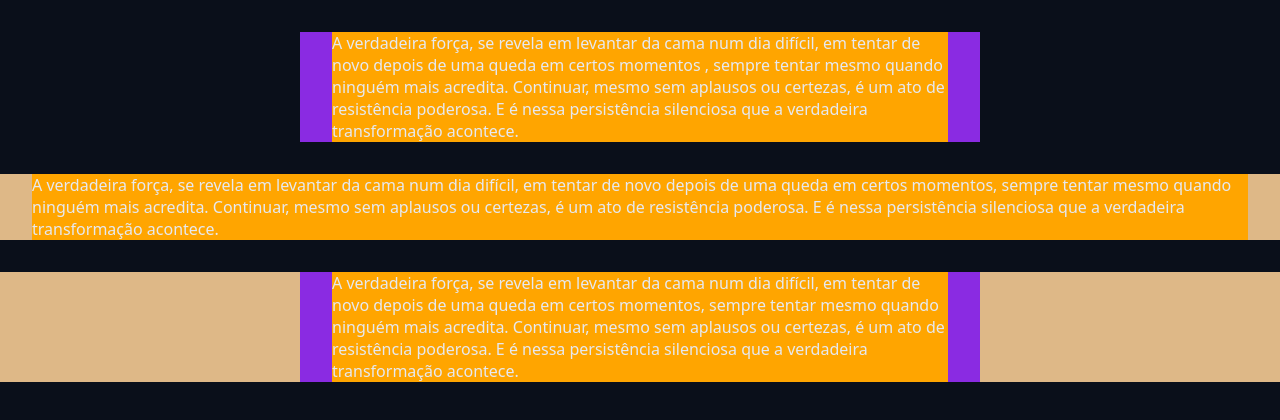
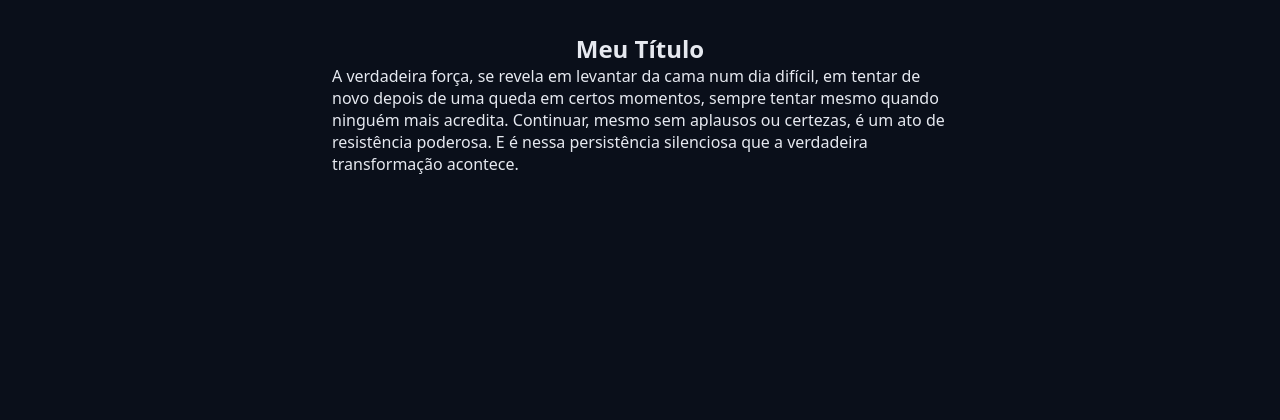
Before and after one commit to Leosansu/Project-Pomodoro, a React (Vite) app: page / in a window 1280 px wide. Shown: the top 420 px of the page. Built offline with nearby package versions, Linux system fonts and the light colour scheme.

Commit message:
Foi criado um component da configuração de centralizar o conteúdo da pg, chamado Container-Fluid.

```diff
--- a/src/App.tsx
+++ b/src/App.tsx
@@ -4,6 +4,7 @@ import { FloppyDisk } from 'phosphor-react';
 
 import './styles/tema.css';
 import './styles/global.css';
+import { ContainerFluid } from './components/ContainerFluid';
 
 
 // componente do react é uma função que utiliza o nome em pascal case
@@ -11,34 +12,19 @@ import './styles/global.css';
 export function App() {
   return (
     // jsx só pode ter um elemento pai
-// No site lucide.dev tem uma lista de icones para usar nos botões(FloppyDisk)
+    // No site lucide.dev tem uma lista de icones para usar nos botões(FloppyDisk)
     <>
-      <div className="container">
-        <div className="content">
-          <section>
-          A verdadeira força, se revela em levantar da cama num dia difícil, em tentar de novo depois de uma queda em certos momentos , sempre tentar mesmo quando ninguém mais acredita.
+
+      <ContainerFluid >
+        <Heading>
+          Meu Título
+        </Heading>
+        <section>A verdadeira força, se revela em levantar da cama num dia difícil, em tentar de novo depois de uma queda em certos momentos, sempre tentar mesmo quando ninguém mais acredita.
           Continuar, mesmo sem aplausos ou certezas, é um ato de resistência poderosa. E é nessa persistência silenciosa que a verdadeira transformação acontece.
-          </section>
-        </div>
-      </div>
-      <div className="container-fluid">
-        <div className="content">
-          <section>
-          A verdadeira força, se revela em levantar da cama num dia difícil, em tentar de novo depois de uma queda em certos momentos, sempre tentar mesmo quando ninguém mais acredita.
-          Continuar, mesmo sem aplausos ou certezas, é um ato de resistência poderosa. E é nessa persistência silenciosa que a verdadeira transformação acontece.
-          </section>
-        </div>
-      </div>
-      <div className="container-fluid">
-      <div className="container">
-        <div className="content">
-          <section>
-          A verdadeira força, se revela em levantar da cama num dia difícil, em tentar de novo depois de uma queda em certos momentos, sempre tentar mesmo quando ninguém mais acredita.
-          Continuar, mesmo sem aplausos ou certezas, é um ato de resistência poderosa. E é nessa persistência silenciosa que a verdadeira transformação acontece.
-          </section>
-        </div>
-        </div>
-      </div>
+        </section>
+
+      </ContainerFluid>
+
     </>
   );
 
--- /dev/null
+++ b/src/components/ContainerFluid.module.css
@@ -0,0 +1,15 @@
+.container-fluid {
+    max-width: auto;
+
+
+  }
+  .container {
+    max-width: 68rem;
+
+    margin: 0 auto;
+
+  }
+  .content {
+
+    margin: 3.2rem ;
+  }
--- /dev/null
+++ b/src/components/ContainerFluid.tsx
@@ -0,0 +1,20 @@
+import styles from './ContainerFluid.module.css';
+
+
+type ContainerFluidProps = {
+    children: React.ReactNode; //React.ReactNode é tudo que o react aceita como tipo
+};
+
+export function ContainerFluid({ children }: ContainerFluidProps) {
+
+    return (
+        <div className={styles.container}>
+            <div className={styles.content}>
+                <section>
+                    {children}
+
+                </section>
+            </div>
+        </div>
+    );
+}
--- a/src/styles/global.css
+++ b/src/styles/global.css
@@ -15,18 +15,3 @@
     background: var(--gray-900);
     color: var(--text-default);
   }
-
-  .container-fluid {
-    background-color: burlywood;
-
-  }
-  .container {
-    max-width: 68rem;
-    background-color: blueviolet;
-    margin: 0 auto;
-
-  }
-  .content {
-    background-color: orange;
-    margin: 3.2rem ;
-  }
```
